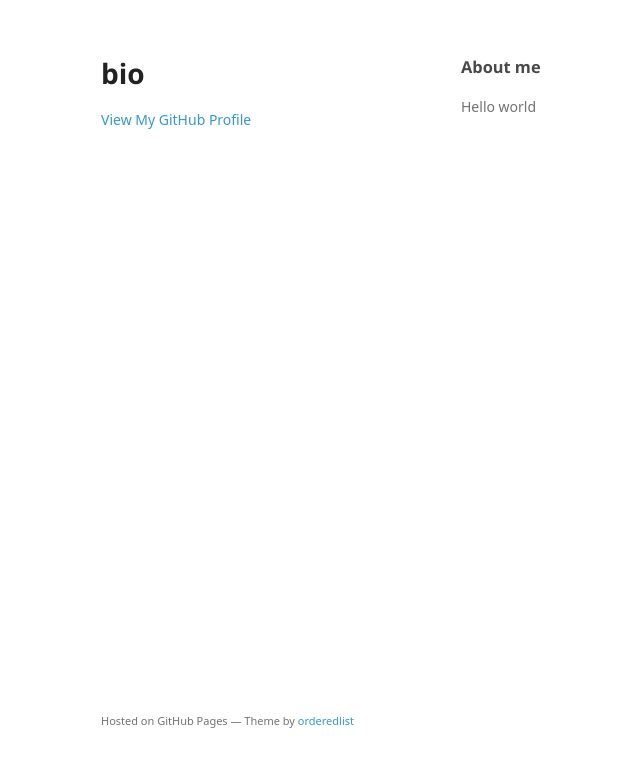
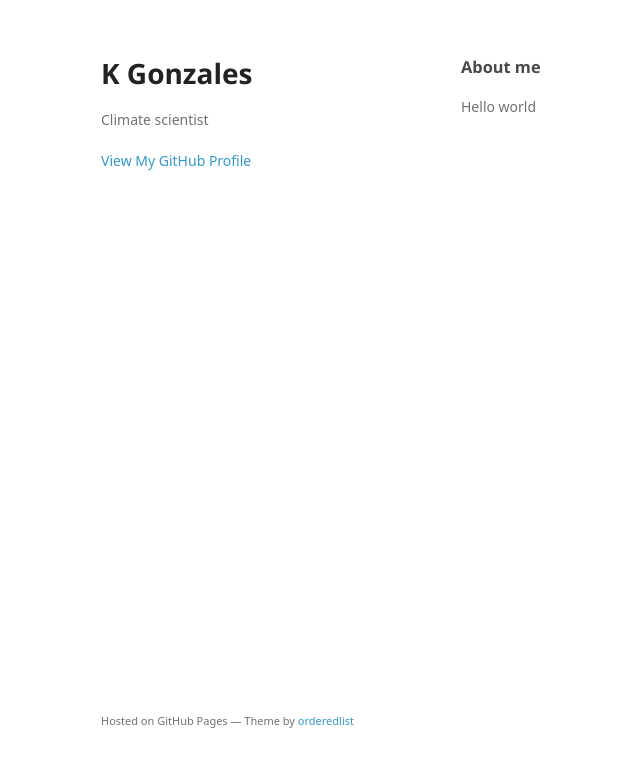
Before and after one commit to kgonz/kgonz.github.io, a plain HTML site: page index.html in a window 1280 px wide. Shown: the whole page, without its empty margins (109-749 px from the left). Drawn offline with Linux system fonts and the light colour scheme; a web font is replaced by a local one.

Commit message:
Replace master branch with page content via GitHub

```diff
--- a/index.html
+++ b/index.html
@@ -3,7 +3,7 @@
   <head>
     <meta charset="utf-8">
     <meta http-equiv="X-UA-Compatible" content="chrome=1">
-    <title>bio by kgonz</title>
+    <title>K Gonzales by kgonz</title>
 
     <link rel="stylesheet" href="stylesheets/styles.css">
     <link rel="stylesheet" href="stylesheets/github-light.css">
@@ -15,8 +15,8 @@
   <body>
     <div class="wrapper">
       <header>
-        <h1>bio</h1>
-        <p></p>
+        <h1>K Gonzales</h1>
+        <p>Climate scientist</p>
 
 
         <p class="view"><a href="https://github.com/kgonz">View My GitHub Profile</a></p>
--- a/params.json
+++ b/params.json
@@ -1 +1 @@
-{"name":"bio","tagline":"","body":"### About me\r\nHello world","google":"","note":"Don't delete this file! It's used internally to help with page regeneration."}
+{"name":"K Gonzales","tagline":"Climate scientist","body":"### About me\r\nHello world","google":"","note":"Don't delete this file! It's used internally to help with page regeneration."}
```
